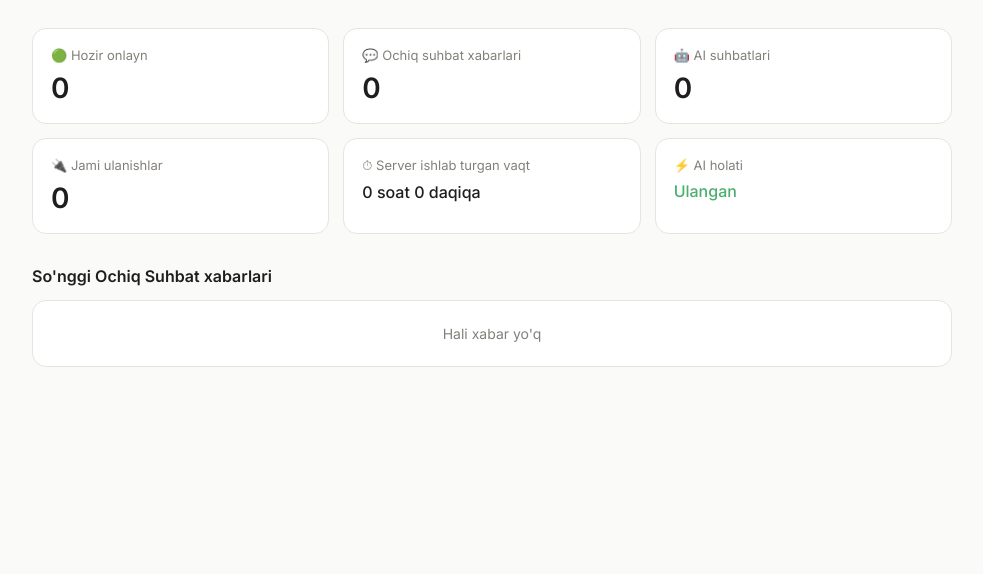
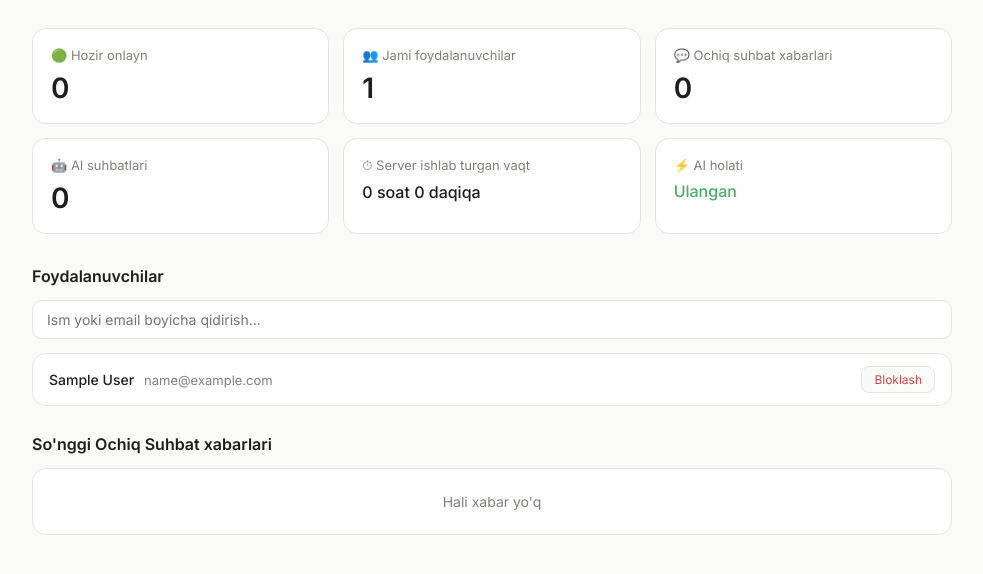
Before and after one commit to salohiddinbtrv-star/salohiddinbtrv, a Flask app: page /admin in a window 1280 px wide. Shown: the part 65-639 px from the top of the page, without its empty margins (148-1131 px from the left). Run offline with Flask 3, Linux system fonts and the light colour scheme; the visitor is signed in with stand-in values (Sample User, id 1); tables that the repository leaves empty hold one stand-in row (values such as "Sample post").

Commit message:
Admin boshqaruv paneli - foydalanuvchilarni koris, bloklash va xabar ochirish qoshildi

```diff
--- a/main.py
+++ b/main.py
@@ -8,6 +8,7 @@ if IS_RENDER:
 
 import base64
 import logging
+import itertools
 from datetime import datetime
 from functools import wraps
 from collections import deque
@@ -28,6 +29,7 @@ GROQ_API_KEY = os.getenv("GROQ_API_KEY")
 SECRET_KEY = os.getenv("SECRET_KEY", "notfic_secret_key_123")
 AI_MODEL = os.getenv("AI_MODEL", "llama-3.3-70b-versatile")
 ADMIN_PASSWORD = os.getenv("ADMIN_PASSWORD", "notfic_admin_2026")
+ADMIN_EMAIL = (os.getenv("ADMIN_EMAIL") or "").strip().lower()
 AI_NAME = "Notfic AI ⚡"
 
 GOOGLE_CLIENT_ID = os.getenv("GOOGLE_CLIENT_ID")
@@ -46,6 +48,8 @@ if not GROQ_API_KEY:
     logger.warning("GROQ_API_KEY topilmadi!")
 if not GOOGLE_CLIENT_ID or not GOOGLE_CLIENT_SECRET:
     logger.warning("Google OAuth sozlanmagan!")
+if not ADMIN_EMAIL:
+    logger.warning("ADMIN_EMAIL sozlanmagan!")
 
 app = Flask(__name__)
 app.config['SECRET_KEY'] = SECRET_KEY
@@ -84,6 +88,7 @@ class User(db.Model):
     avatar = db.Column(db.String(500))
     custom_avatar = db.Column(db.Text, nullable=True)
     bio = db.Column(db.String(300), default='')
+    is_banned = db.Column(db.Boolean, default=False)
     created_at = db.Column(db.DateTime, default=datetime.utcnow)
 
 
@@ -98,7 +103,8 @@ stats = {
     "total_ai_messages": 0,
     "total_connections": 0,
 }
-public_history = deque(maxlen=50)
+public_history = deque(maxlen=200)
+public_msg_counter = itertools.count(1)
 
 anonymous_message_counts = {}
 
@@ -127,15 +133,6 @@ def get_ai_response(prompt: str) -> str:
         return f"🤖 [{AI_NAME}]: Hozir javob bera olmadim, birozdan so'ng qayta urinib ko'ring."
 
 
-def admin_required(f):
-    @wraps(f)
-    def decorated(*args, **kwargs):
-        if not session.get('is_admin'):
-            return redirect(url_for('admin_login'))
-        return f(*args, **kwargs)
-    return decorated
-
-
 def current_user():
     user_id = session.get('user_id')
     if not user_id:
@@ -151,12 +148,35 @@ def get_display_avatar(user):
     return user.avatar
 
 
+def is_admin_user(user):
+    if not user or not ADMIN_EMAIL:
+        return False
+    return (user.email or '').strip().lower() == ADMIN_EMAIL
+
+
+def session_is_admin():
+    if session.get('is_admin'):
+        return True
+    return is_admin_user(current_user())
+
+
+def admin_required(f):
+    @wraps(f)
+    def decorated(*args, **kwargs):
+        if not session_is_admin():
+            return redirect(url_for('admin_login'))
+        return f(*args, **kwargs)
+    return decorated
+
+
 # ---------- ODDIY ROUTE'LAR ----------
 @app.route('/')
 def index():
     user = current_user()
     display_avatar = get_display_avatar(user) if user else None
-    return render_template('index.html', user=user, display_avatar=display_avatar, anon_limit=ANONYMOUS_MESSAGE_LIMIT)
+    is_admin = is_admin_user(user)
+    return render_template('index.html', user=user, display_avatar=display_avatar,
+                            anon_limit=ANONYMOUS_MESSAGE_LIMIT, is_admin=is_admin)
 
 
 @app.route('/health')
@@ -194,10 +214,19 @@ def google_callback():
         user.avatar = avatar
 
     db.session.commit()
+
+    if user.is_banned:
+        return redirect(url_for('banned_page'))
+
     session['user_id'] = user.id
 
     logger.info(f"Foydalanuvchi kirdi: {name} ({email})")
     return redirect(url_for('index'))
+
+
+@app.route('/banned')
+def banned_page():
+    return "Sizning hisobingiz bloklangan. Savollar bo'lsa, administratorga murojaat qiling.", 403
 
 
 @app.route('/auth/logout')
@@ -343,6 +372,62 @@ def admin_api_stats():
     })
 
 
+@app.route('/admin/api/users')
+@admin_required
+def admin_api_users():
+    search = (request.args.get('q') or '').strip().lower()
+    users = User.query.order_by(User.created_at.desc()).all()
+    if search:
+        users = [u for u in users if search in (u.name or '').lower() or search in (u.email or '').lower()]
+
+    return jsonify([{
+        "id": u.id,
+        "name": u.name,
+        "email": u.email,
+        "avatar": get_display_avatar(u),
+        "is_banned": u.is_banned,
+        "is_admin": is_admin_user(u),
+        "created_at": u.created_at.strftime("%Y-%m-%d") if u.created_at else ''
+    } for u in users])
+
+
+@app.route('/admin/api/users/<int:user_id>/ban', methods=['POST'])
+@admin_required
+def admin_toggle_ban(user_id):
+    user = User.query.get(user_id)
+    if not user:
+        return jsonify({"error": "not_found"}), 404
+
+    if is_admin_user(user):
+        return jsonify({"error": "cannot_ban_admin"}), 400
+
+    user.is_banned = not user.is_banned
+    db.session.commit()
+
+    logger.info(f"Admin foydalanuvchini {'bloklandi' if user.is_banned else 'blokdan chiqarildi'}: {user.email}")
+
+    return jsonify({"success": True, "is_banned": user.is_banned})
+
+
+@app.route('/admin/api/messages/<int:msg_id>', methods=['DELETE'])
+@admin_required
+def admin_delete_message(msg_id):
+    global public_history
+    found = False
+    new_history = deque(maxlen=200)
+    for m in public_history:
+        if m.get('id') == msg_id:
+            found = True
+            continue
+        new_history.append(m)
+    public_history = new_history
+
+    if found:
+        socketio.emit('message_deleted', {'id': msg_id})
+
+    return jsonify({"success": found})
+
+
 # ---------- SOCKET.IO ----------
 @socketio.on('connect')
 def handle_connect():
@@ -362,8 +447,17 @@ def is_logged_in_session():
     return current_user() is not None
 
 
+def is_banned_session():
+    user = current_user()
+    return user.is_banned if user else False
+
+
 @socketio.on('ai_message')
 def handle_ai_message(data):
+    if is_banned_session():
+        emit('banned_notice', {'message': 'Hisobingiz bloklangan.'})
+        return
+
     username = (data.get('username') or 'Anonim').strip()[:50]
     msg = (data.get('message') or '').strip()[:2000]
     client_id = data.get('clientId')
@@ -395,6 +489,10 @@ def handle_ai_message(data):
 
 @socketio.on('public_message')
 def handle_public_message(data):
+    if is_banned_session():
+        emit('banned_notice', {'message': 'Hisobingiz bloklangan.'})
+        return
+
     username = (data.get('username') or 'Anonim').strip()[:50]
     msg = (data.get('message') or '').strip()[:2000]
     client_id = data.get('clientId')
@@ -414,7 +512,9 @@ def handle_public_message(data):
         emit('anon_limit_update', {'remaining': remaining})
 
     stats["total_public_messages"] += 1
+    msg_id = next(public_msg_counter)
     public_history.append({
+        "id": msg_id,
         "username": username,
         "message": msg,
         "time": datetime.utcnow().strftime("%H:%M:%S")
@@ -422,7 +522,9 @@ def handle_public_message(data):
 
     logger.info(f"[Ochiq] {username}: {msg}")
 
-    emit('public_response_message', {'username': username, 'message': msg, 'clientId': client_id}, broadcast=True)
+    emit('public_response_message',
+         {'id': msg_id, 'username': username, 'message': msg, 'clientId': client_id},
+         broadcast=True)
 
 
 if __name__ == '__main__':
--- a/static/admin.css
+++ b/static/admin.css
@@ -149,11 +149,63 @@ body {
 .status-ok { color: var(--ok); }
 .status-error { color: var(--err); }
 
+.history-section { margin-bottom: 28px; }
+
 .history-section h2 {
     font-size: 16px;
     font-weight: 600;
     margin-bottom: 14px;
 }
+
+.user-search-input {
+    width: 100%;
+    font-family: inherit;
+    font-size: 14px;
+    padding: 10px 14px;
+    border: 1px solid var(--border);
+    border-radius: 10px;
+    background: var(--panel);
+    color: var(--ink);
+    outline: none;
+    margin-bottom: 14px;
+}
+
+.user-search-input:focus { border-color: var(--accent); }
+
+.user-list {
+    background: var(--panel);
+    border: 1px solid var(--border);
+    border-radius: 14px;
+    max-height: 320px;
+    overflow-y: auto;
+}
+
+.user-item {
+    display: flex;
+    align-items: center;
+    gap: 10px;
+    padding: 12px 16px;
+    border-bottom: 1px solid var(--border);
+    font-size: 14px;
+}
+
+.user-item:last-child { border-bottom: none; }
+
+.user-item-name { font-weight: 500; }
+.user-item-email { color: var(--ink-soft); font-size: 13px; flex: 1; }
+
+.ban-btn {
+    border: 1px solid var(--border);
+    background: var(--bg);
+    color: var(--err);
+    padding: 5px 12px;
+    border-radius: 8px;
+    font-size: 12px;
+    cursor: pointer;
+    font-family: inherit;
+}
+
+.ban-btn.banned { color: var(--ok); }
 
 .history-list {
     background: var(--panel);
@@ -167,6 +219,9 @@ body {
     padding: 12px 16px;
     border-bottom: 1px solid var(--border);
     font-size: 14px;
+    display: flex;
+    align-items: center;
+    flex-wrap: wrap;
 }
 
 .history-item:last-child { border-bottom: none; }
@@ -177,6 +232,15 @@ body {
     margin-right: 10px;
 }
 
+.delete-msg-btn {
+    border: none;
+    background: transparent;
+    color: var(--err);
+    font-size: 11px;
+    cursor: pointer;
+    margin-left: 8px;
+}
+
 .history-empty {
     padding: 24px;
     text-align: center;
@@ -184,6 +248,8 @@ body {
     font-size: 14px;
 }
 
+.admin-link { color: var(--accent) !important; font-weight: 500; }
+
 @media (max-width: 640px) {
     .stats-grid { grid-template-columns: repeat(2, 1fr); }
 }
--- a/templates/admin.html
+++ b/templates/admin.html
@@ -27,16 +27,16 @@
                     <span class="stat-value" id="stat-online">{{ online_count }}</span>
                 </div>
                 <div class="stat-card">
+                    <span class="stat-label">👥 Jami foydalanuvchilar</span>
+                    <span class="stat-value" id="stat-users">{{ total_users }}</span>
+                </div>
+                <div class="stat-card">
                     <span class="stat-label">💬 Ochiq suhbat xabarlari</span>
                     <span class="stat-value" id="stat-public">{{ total_public }}</span>
                 </div>
                 <div class="stat-card">
                     <span class="stat-label">🤖 AI suhbatlari</span>
                     <span class="stat-value" id="stat-ai">{{ total_ai }}</span>
-                </div>
-                <div class="stat-card">
-                    <span class="stat-label">🔌 Jami ulanishlar</span>
-                    <span class="stat-value" id="stat-connections">{{ total_connections }}</span>
                 </div>
                 <div class="stat-card">
                     <span class="stat-label">⏱ Server ishlab turgan vaqt</span>
@@ -55,12 +55,21 @@
             </div>
 
             <section class="history-section">
+                <h2>Foydalanuvchilar</h2>
+                <input type="text" id="user-search" class="user-search-input" placeholder="Ism yoki email boyicha qidirish..." oninput="loadUsers()">
+                <div class="user-list" id="user-list"></div>
+            </section>
+
+            <section class="history-section">
                 <h2>So'nggi Ochiq Suhbat xabarlari</h2>
                 <div class="history-list" id="history-list">
                     {% for h in history %}
                     <div class="history-item">
                         <span class="history-time">{{ h.time }}</span>
                         <strong>{{ h.username }}:</strong> {{ h.message }}
+                        <<button class="delete-msg-btn" data-id="{{ h.id }}" onclick="deleteMessage(this.dataset.id)">
+    O'chirish
+</button>
                     </div>
                     {% else %}
                     <div class="history-empty">Hali xabar yo'q</div>
@@ -81,7 +90,7 @@
                 document.getElementById('stat-online').textContent = data.online_count;
                 document.getElementById('stat-public').textContent = data.total_public;
                 document.getElementById('stat-ai').textContent = data.total_ai;
-                document.getElementById('stat-connections').textContent = data.total_connections;
+                document.getElementById('stat-users').textContent = data.total_users;
                 document.getElementById('stat-uptime').textContent = data.uptime;
 
                 const list = document.getElementById('history-list');
@@ -89,7 +98,7 @@
                     list.innerHTML = '<div class="history-empty">Hali xabar yoq</div>';
                 } else {
                     list.innerHTML = data.history.map(function(h) {
-                        return '<div class="history-item"><span class="history-time">' + h.time + '</span><strong>' + h.username + ':</strong> ' + h.message + '</div>';
+                        return '<div class="history-item"><span class="history-time">' + h.time + '</span><strong>' + h.username + ':</strong> ' + h.message + ' <button class="delete-msg-btn" onclick="deleteMessage(' + h.id + ')">O\'chirish</button></div>';
                     }).join('');
                 }
             } catch (e) {
@@ -97,6 +106,50 @@
             }
         }
 
+        async function loadUsers() {
+            const search = document.getElementById('user-search').value;
+            try {
+                const res = await fetch('/admin/api/users?q=' + encodeURIComponent(search));
+                const users = await res.json();
+                const list = document.getElementById('user-list');
+
+                if (users.length === 0) {
+                    list.innerHTML = '<div class="history-empty">Foydalanuvchi topilmadi</div>';
+                    return;
+                }
+
+                list.innerHTML = users.map(function (u) {
+                    return '<div class="user-item">' +
+                        '<span class="user-item-name">' + u.name + (u.is_admin ? ' 👑' : '') + '</span>' +
+                        '<span class="user-item-email">' + u.email + '</span>' +
+                        (u.is_admin ? '' : '<button class="ban-btn ' + (u.is_banned ? 'banned' : '') + '" onclick="toggleBan(' + u.id + ')">' + (u.is_banned ? 'Blokdan chiqarish' : 'Bloklash') + '</button>') +
+                        '</div>';
+                }).join('');
+            } catch (e) {
+                console.error(e);
+            }
+        }
+
+        async function toggleBan(userId) {
+            try {
+                await fetch('/admin/api/users/' + userId + '/ban', { method: 'POST' });
+                loadUsers();
+            } catch (e) {
+                console.error(e);
+            }
+        }
+
+        async function deleteMessage(msgId) {
+            if (!confirm('Bu xabarni ochirishni tasdiqlaysizmi?')) return;
+            try {
+                await fetch('/admin/api/messages/' + msgId, { method: 'DELETE' });
+                refreshStats();
+            } catch (e) {
+                console.error(e);
+            }
+        }
+
+        loadUsers();
         setInterval(refreshStats, 5000);
     </script>
 
```
Also changed, not shown: static/script.js (+11 -0 lines), templates/index.html (+7 -0 lines).
